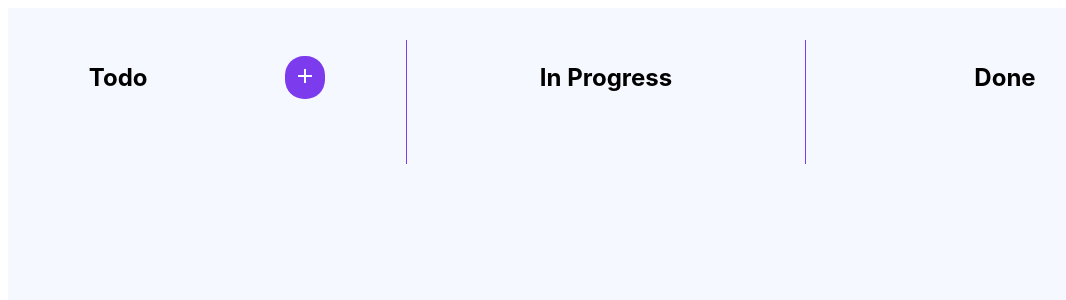
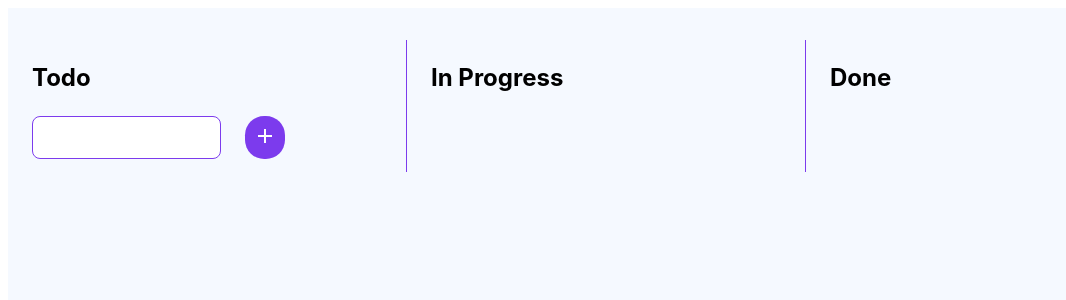
Before and after one commit to heiderick13/kanban-react, a React (Vite) app: page / in a window 1280 px wide. Shown: the top 300 px of the page, without its empty margins (0-1066 px from the left). Built offline with nearby package versions, Linux system fonts and the light colour scheme.

Commit message:
:sparkles: add new custom task

```diff
--- a/src/App.jsx
+++ b/src/App.jsx
@@ -21,7 +21,8 @@ function App() {
     });
   }
 
-  function handleAddTask(content, status) {
+  function handleAddTask(e, content, status) {
+    e.preventDefault();
     const newTask = {
       id: generateId(),
       content,
--- a/src/components/List/List.jsx
+++ b/src/components/List/List.jsx
@@ -1,3 +1,5 @@
+import { useRef } from "react";
+
 import Card from "../Card/Card";
 
 import { MdAdd } from "react-icons/md";
@@ -12,18 +14,24 @@ function List({
   tasks,
   taskStatus,
 }) {
-  function addTask() {
-    handleAddTask("Nova Tarefa", taskStatus);
+  const newTaskContent = useRef();
+
+  function addTask(e) {
+    handleAddTask(e, newTaskContent.current.value, taskStatus);
   }
 
   return (
     <div className="list">
-      <div className="list-header flex">
+      <div className="list-header ">
         <h2 className="list-name">{title}</h2>
+
         {todo && (
-          <button onClick={addTask} className="add-btn" type="submit">
-            <MdAdd size={24} color="#fefefe" />
-          </button>
+          <form className="flex">
+            <input ref={newTaskContent} className="new-task" type="text" />
+            <button onClick={addTask} className="add-btn" type="submit">
+              <MdAdd size={24} color="#fefefe" />
+            </button>
+          </form>
         )}
       </div>
       <ul className="tasks">
--- a/src/index.css
+++ b/src/index.css
@@ -20,10 +20,9 @@
 }
 
 .new-task {
-  /* width: 300px; */
   border: 1px solid var(--rocket-purple);
   outline: none;
-  padding: 1rem;
+  padding-left: 0.5rem;
   border-radius: 0.5rem;
 }
 
```
